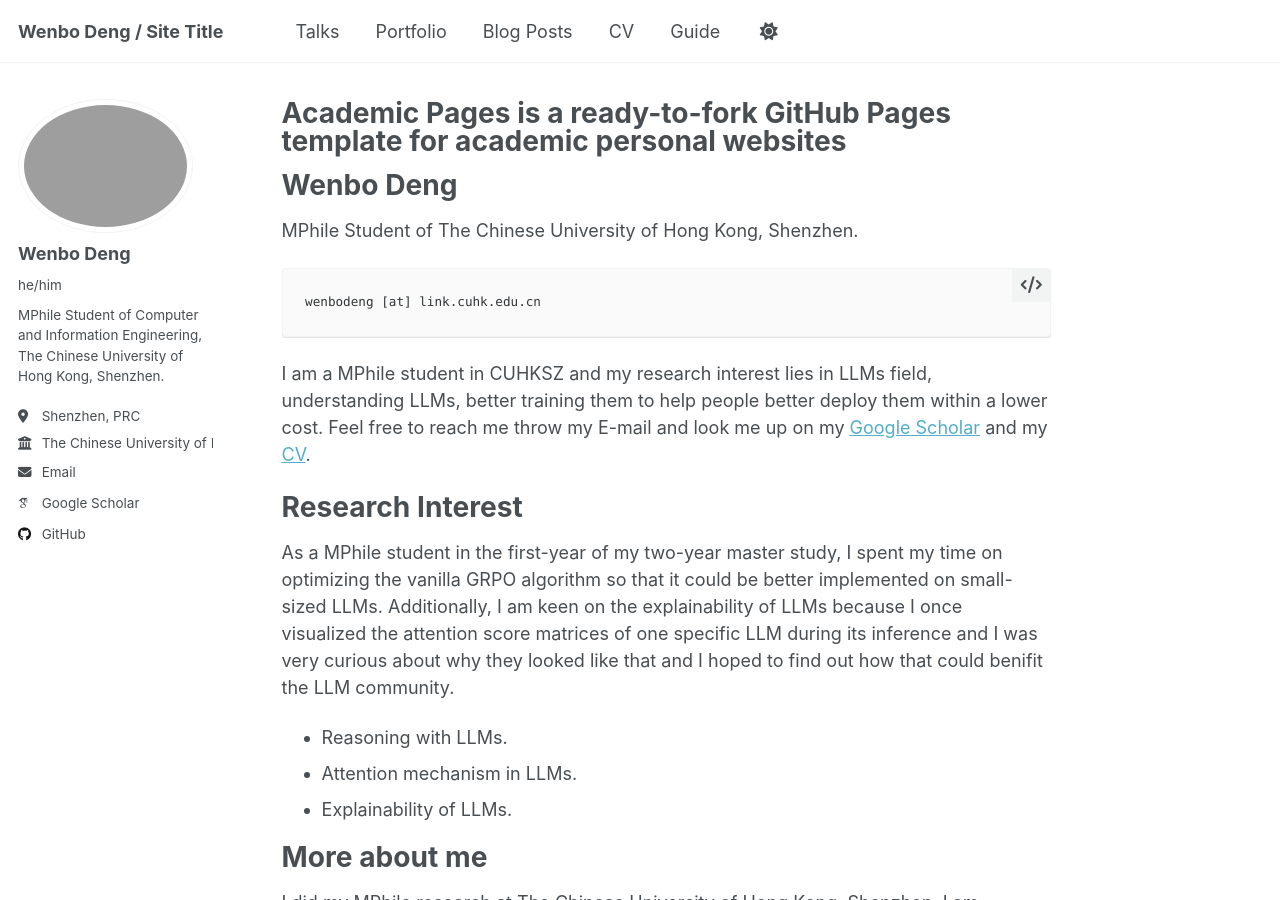
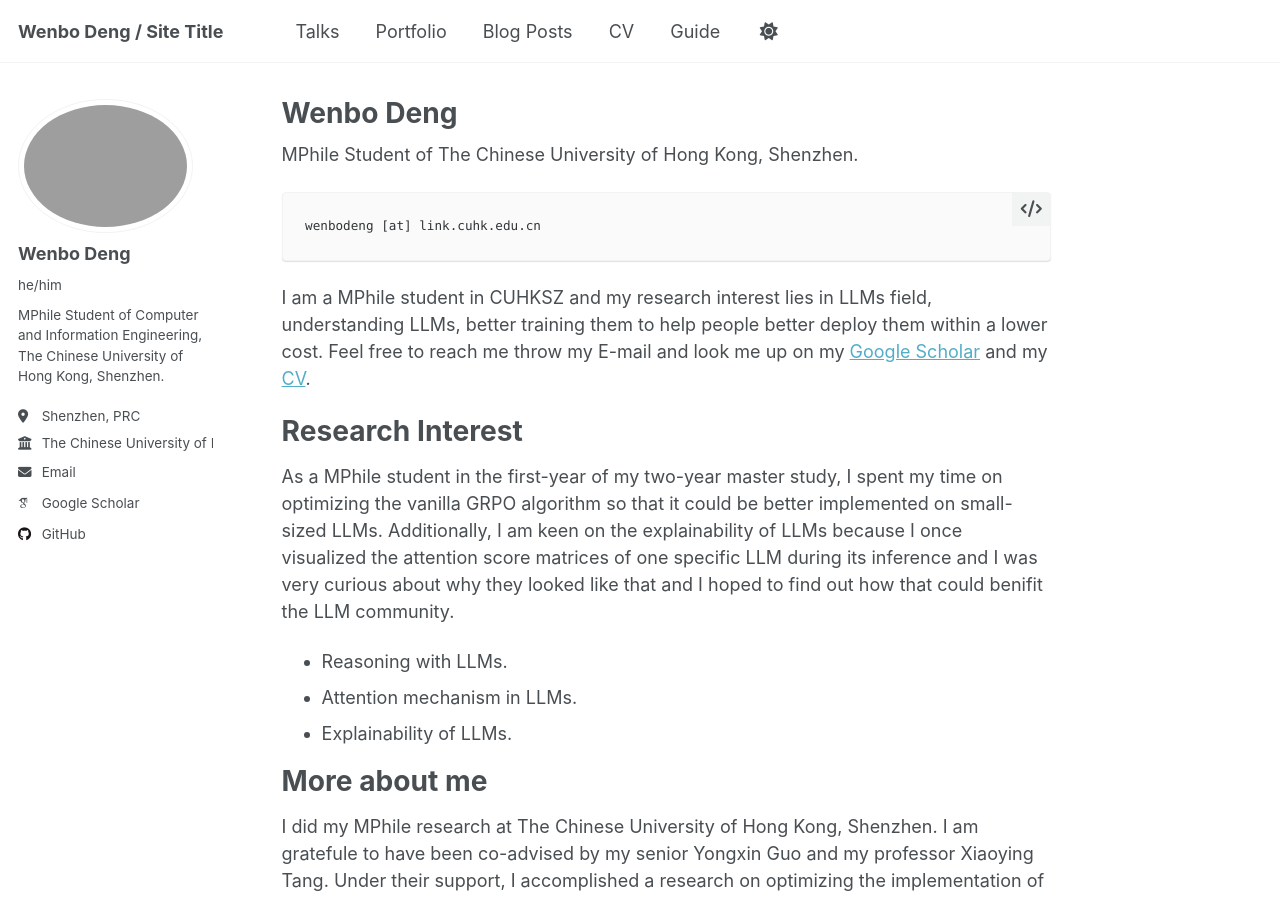
Before and after one commit to Blanca-s/Blanca-s.github.io, a Jekyll site: the page built from _pages/about.md, in a window 1280 px wide and 900 px high. Built offline with Jekyll 4.4.1, drawn with Linux system fonts in a browser that asks for light colours; some web fonts are replaced; a script that is not in the unit is left out.

Commit message:
update aboutme

````diff
--- a/_pages/about.md
+++ b/_pages/about.md
@@ -1,13 +1,12 @@
 ---
 permalink: /
-title: "Academic Pages is a ready-to-fork GitHub Pages template for academic personal websites"
+title: "Wenbo Deng"
 author_profile: true
 redirect_from:
   - /about/
   - /about.html
 ---
 
-# Wenbo Deng
 MPhile Student of The Chinese University of Hong Kong, Shenzhen.
 
 ```
````
